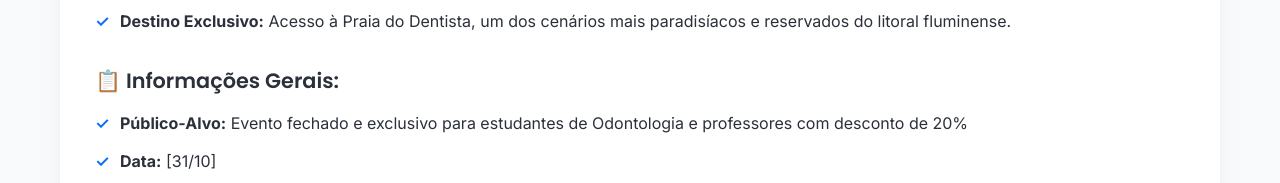
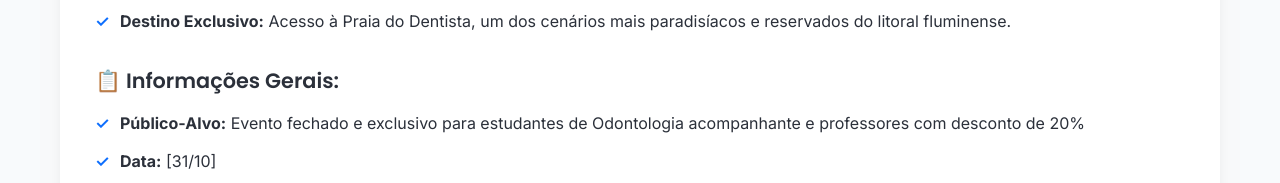
Before and after one commit to solechuva/solechuva, a plain HTML site: page praia-do-dentista.html in a window 1280 px wide. Shown: the part 1093-1276 px from the top of the page. Drawn offline with Linux system fonts and the light colour scheme.

Commit message:
Add files via upload

```diff
--- a/praia-do-dentista.html
+++ b/praia-do-dentista.html
@@ -55,7 +55,7 @@
 
                 <h3>📋 Informações Gerais:</h3>
                 <ul>
-                    <li><strong>Público-Alvo:</strong> Evento fechado e exclusivo para estudantes de Odontologia e professores com desconto de 20%</li>
+                    <li><strong>Público-Alvo:</strong> Evento fechado e exclusivo para estudantes de Odontologia acompanhante e professores com desconto de 20%</li>
                     <li><strong>Data:</strong> [31/10]</li>
                     <li><strong>Horário de Saída:</strong> [21:30]</li>
                     <li><strong>Local de Partida:</strong> [ung]</li>
```
